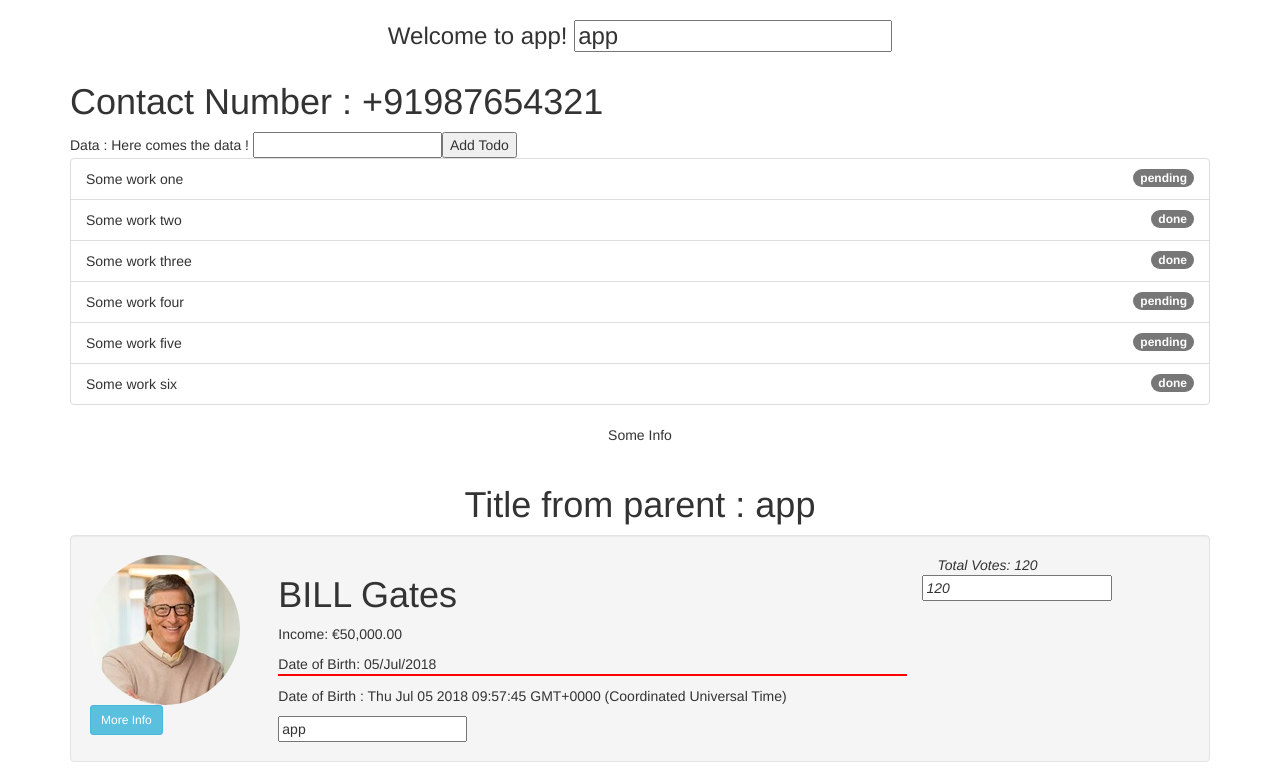
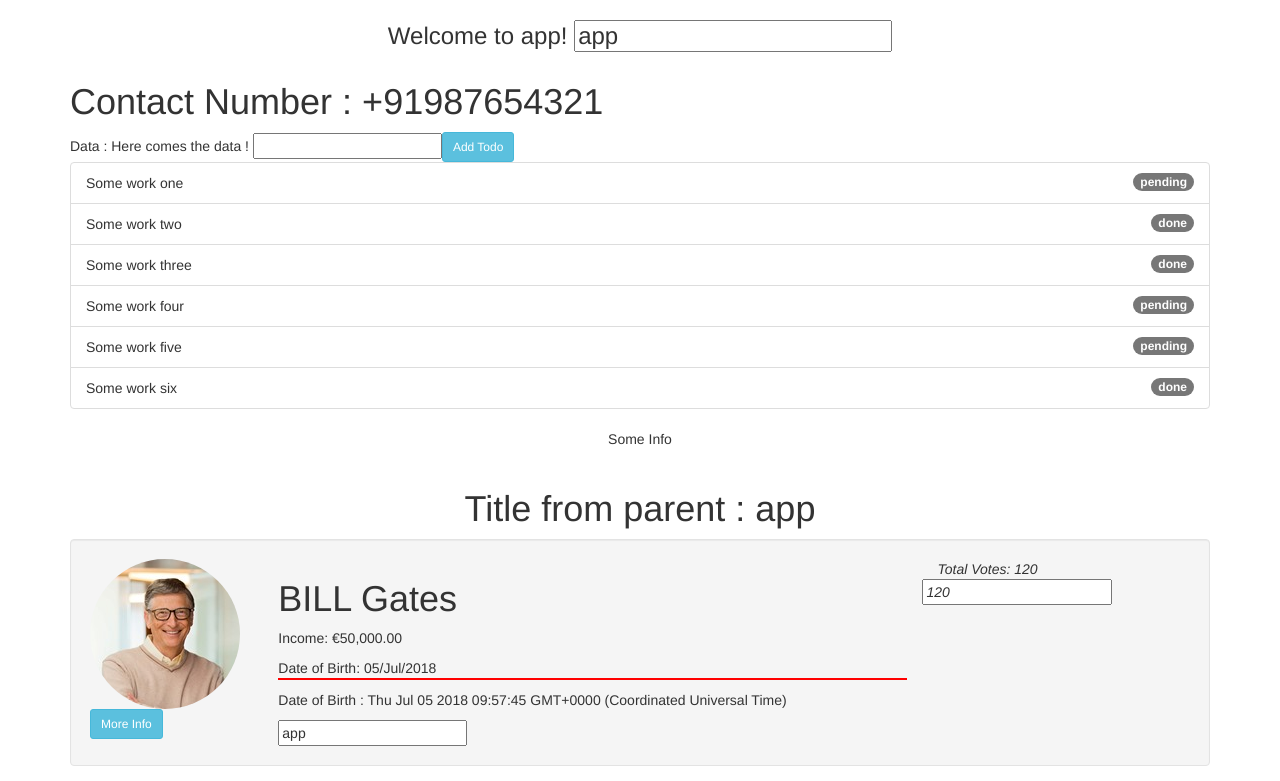
Before and after one commit to Afrozjahan/Ag5, an Angular app in the folder soc-gen-app/: page / in a window 1280 px wide. Shown: the top 781 px of the page. Built offline with nearby package versions, Linux system fonts and the light colour scheme.

Commit message:
pipes and custom pipes

```diff
--- a/soc-gen-app/src/app/pipe-demo/pipe-demo.component.html
+++ b/soc-gen-app/src/app/pipe-demo/pipe-demo.component.html
@@ -4,7 +4,7 @@
 Data : {{data | async}}
 
 <input type="text" [(ngModel)]="filteredStatus" />
-<button (click)="addTodo()">Add Todo</button>
+<button (click)="addTodo()" class="btn btn-info btn-sm">Add Todo</button>
 <ul class="list-group">
   <li class="list-group-item" *ngFor="let todo of todos | filter : filteredStatus : 'pending'">
     {{todo.label}}
--- a/soc-gen-app/src/app/pipes/filter.pipe.ts
+++ b/soc-gen-app/src/app/pipes/filter.pipe.ts
@@ -1,7 +1,7 @@
 import { Pipe, PipeTransform } from '@angular/core';
 
 @Pipe({
-  name: 'filter',
+  name: 'filter'
   // pure: false - Use to apply digest cycles on every change applies by filter
 })
 export class FilterPipe implements PipeTransform {
```
Also changed, not shown: 1 other file (tests, documents, lock files or other folders).
